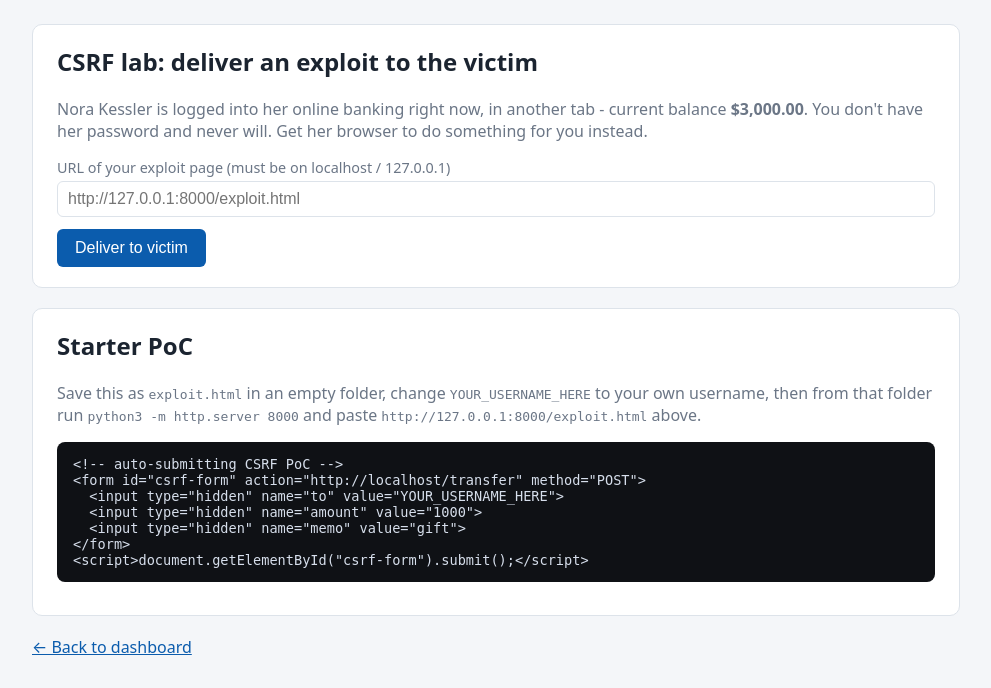
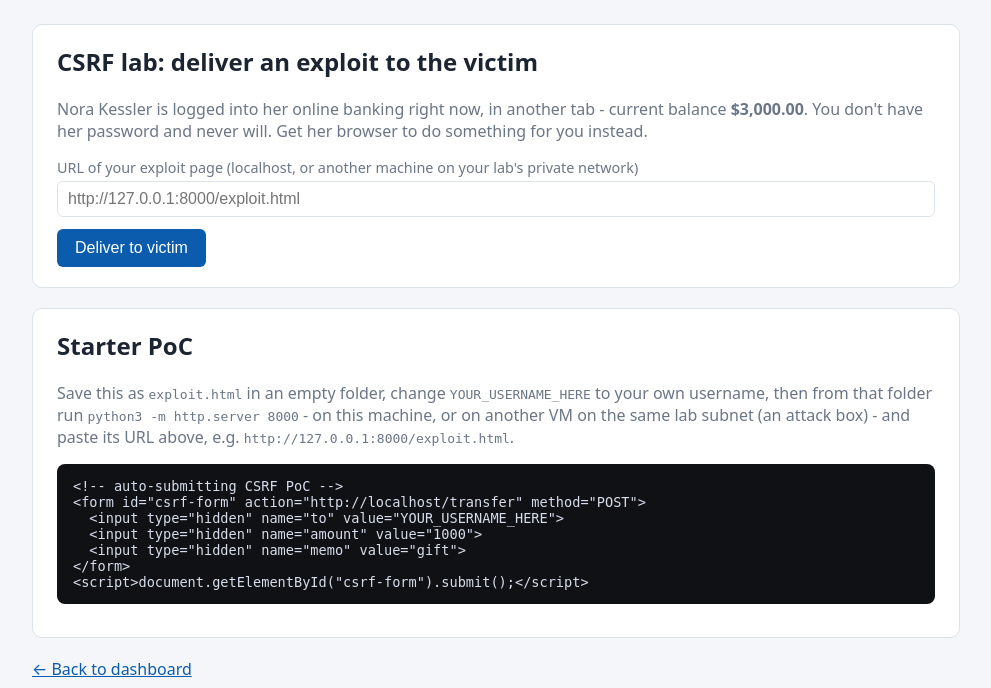
Before and after one commit to ShadowSK7/Learn2Pwn, a Flask app: page /csrf-lab in a window 1280 px wide. Shown: the part 49-737 px from the top of the page, without its empty margins (144-1135 px from the left). Run offline with Flask 3, Linux system fonts and the light colour scheme; the visitor is signed in with stand-in values (Sample User, id 1); data comes from the database, SQL or seed files in the repository; parts of the project's set-up code (start-up, migrations or seed data) failed here and were passed over.

Commit message:
Support running as a network target for a two-VM attack-box lab
- Startup banner now auto-detects and prints this machine's LAN IPs
  when bound to a non-loopback address (--host 0.0.0.0), so you don't
  need to separately run `ip a` to find what an attack box should
  connect to.
- The CSRF lab's victim bot (Level 6) now accepts exploit pages from
  any private-network address (loopback or RFC 1918), not just
  localhost - lets you host exploit.html on a separate attack-box VM
  on the same lab subnet, closer to how a real attacker would deliver
  it. Still refuses the public internet either way, and resolves the
  hostname before checking rather than string-matching it, so it
  can't be tricked by a hostname that merely looks local.
- README: new section walking through VirtualBox/VMware host-only or
  internal-network setup, binding, ufw, and verifying connectivity
  from the attack box.

Verified: _is_lab_network_url correctly allows loopback/10.x/172.16.x/
192.168.x and rejects public IPs and bogus input; the full CSRF
exploit chain (bot login, cross-host page fetch, forged submission,
flag) still works with the relaxed check; LAN-IP detection matches
actual system interfaces; full seven-mode regression suite re-run and
passing, including flag isolation.

Co-Authored-By: Claude Sonnet 5 <noreply@anthropic.com>

```diff
--- a/app.py
+++ b/app.py
@@ -9,8 +9,10 @@ DO NOT expose this to the internet. It is insecure on purpose.
 """
 import argparse
 import http.cookiejar
+import ipaddress
 import os
 import secrets
+import socket
 import sqlite3
 import sys
 import time
@@ -529,14 +531,21 @@ class _FirstFormExtractor(HTMLParser):
             self._in_form = False
 
 
-def _is_loopback_url(url):
-    """Restrict the bot to localhost, so it can't be turned into an SSRF
-    tool against other machines or sites."""
+def _is_lab_network_url(url):
+    """Restrict the bot to private/loopback addresses (localhost, plus the
+    RFC 1918 ranges a VM lab subnet uses), so it can follow a two-VM setup
+    (attack box hosting the exploit page) without turning into an SSRF
+    tool against the public internet. The hostname is actually resolved,
+    not just string-matched, so "localhost.example.com"-style tricks can't
+    sneak a public address past this check."""
     try:
         host = urllib.parse.urlparse(url).hostname
-    except ValueError:
+        if not host:
+            return False
+        ip = ipaddress.ip_address(socket.gethostbyname(host))
+    except (ValueError, OSError):
         return False
-    return host in ("127.0.0.1", "localhost", "::1")
+    return ip.is_private  # covers loopback, 10/8, 172.16/12, 192.168/16, link-local, etc.
 
 
 def _nora_balance():
@@ -555,10 +564,12 @@ def run_victim_bot(attacker_url, bank_base):
     code paths a real browser would.
     """
     log = []
-    if not _is_loopback_url(attacker_url):
-        return {"ok": False, "log": ["Refused: the bot only visits localhost/127.0.0.1 pages, to keep"
-                                    " this exercise offline-safe. Host your page with e.g."
-                                    " `python3 -m http.server 8000` and give the bot that URL."]}
+    if not _is_lab_network_url(attacker_url):
+        return {"ok": False, "log": ["Refused: the bot only visits private-network addresses"
+                                    " (localhost, or a 10.x/172.16.x/192.168.x lab IP), never the"
+                                    " public internet. Host your page with e.g."
+                                    " `python3 -m http.server 8000` - on this machine, or on"
+                                    " another VM on the same lab subnet - and give the bot that URL."]}
 
     opener = urllib.request.build_opener(urllib.request.HTTPCookieProcessor(http.cookiejar.CookieJar()))
     try:
@@ -582,9 +593,9 @@ def run_victim_bot(attacker_url, bank_base):
         return {"ok": False, "log": log + ["No <form action=\"...\"> was found on that page."]}
 
     action_url = urllib.parse.urljoin(attacker_url, form["action"])
-    if not _is_loopback_url(action_url):
+    if not _is_lab_network_url(action_url):
         return {"ok": False, "log": log + [f"Refused: the form's action ({action_url}) isn't a"
-                                           " localhost bank URL."]}
+                                           " private-network bank URL."]}
     log.append(f"Found a form: method={form['method']} action={action_url} fields={form['inputs']}")
 
     query = urllib.parse.urlencode(form["inputs"])
@@ -624,6 +635,31 @@ def not_found(_e):
     return render_template("404.html"), 404
 
 
+def _lan_ip_guesses():
+    """Best-effort list of this machine's non-loopback IPs, for the startup
+    banner when binding to 0.0.0.0 - so you don't have to go run `ip a`
+    yourself to find the address another VM on the lab network should use."""
+    ips = set()
+    try:
+        s = socket.socket(socket.AF_INET, socket.SOCK_DGRAM)
+        try:
+            # UDP connect: just makes the kernel pick a local route/interface
+            # for that destination, no packet is actually sent anywhere.
+            s.connect(("10.255.255.255", 1))
+            ips.add(s.getsockname()[0])
+        finally:
+            s.close()
+    except OSError:
+        pass
+    try:
+        for info in socket.getaddrinfo(socket.gethostname(), None, socket.AF_INET):
+            ips.add(info[4][0])
+    except OSError:
+        pass
+    ips.discard("127.0.0.1")
+    return sorted(ips)
+
+
 # --------------------------------------------------------------------------
 # CLI
 # --------------------------------------------------------------------------
@@ -653,9 +689,19 @@ def main():
     print(f" Mode : {args.mode} ({m['title']})")
     print(f" Goal : {m['goal']}")
     print(f" URL  : http://{args.host}:{args.port}/")
+    if args.host not in ("127.0.0.1", "localhost", "::1"):
+        lan_ips = _lan_ip_guesses()
+        if lan_ips:
+            print(" Reachable from other machines on your lab network at:")
+            for ip in lan_ips:
+                print(f"        http://{ip}:{args.port}/")
+        else:
+            print(" Could not auto-detect a LAN IP; run `ip a` or `hostname -I` to find one.")
     print("=" * 64)
     if args.host not in ("127.0.0.1", "localhost", "::1"):
-        print(" WARNING: listening on a non-loopback address!", file=sys.stderr)
+        print(" WARNING: listening on a non-loopback address - only do this on an isolated"
+              " lab/VM network, never on the open internet or a shared/corporate network.",
+              file=sys.stderr)
 
     # threaded: lets the dev server handle more than one request at a time,
     # which several modes (e.g. race) rely on to be exploitable at all.
--- a/templates/csrf_lab.html
+++ b/templates/csrf_lab.html
@@ -9,7 +9,7 @@
     browser to do something for you instead.
   </p>
   <form method="post" action="{{ url_for('csrf_lab_run_bot') }}">
-    <label>URL of your exploit page (must be on localhost / 127.0.0.1)
+    <label>URL of your exploit page (localhost, or another machine on your lab's private network)
       <input name="url" value="{{ last_url }}" placeholder="http://127.0.0.1:8000/exploit.html" required>
     </label>
     <button type="submit">Deliver to victim</button>
@@ -26,8 +26,9 @@
   <p class="muted">
     Save this as <code>exploit.html</code> in an empty folder, change <code>YOUR_USERNAME_HERE</code> to
     your own username, then from that folder run
-    <code>python3 -m http.server 8000</code> and paste
-    <code>http://127.0.0.1:8000/exploit.html</code> above.
+    <code>python3 -m http.server 8000</code> - on this machine, or on another VM on the same
+    lab subnet (an attack box) - and paste its URL above, e.g.
+    <code>http://127.0.0.1:8000/exploit.html</code>.
   </p>
   <pre><code>&lt;!-- auto-submitting CSRF PoC --&gt;
 &lt;form id="csrf-form" action="{{ url_for('transfer', _external=True) }}" method="POST"&gt;
```
Also changed, not shown: SOLUTIONS.md (+7 -3 lines), README.md.
